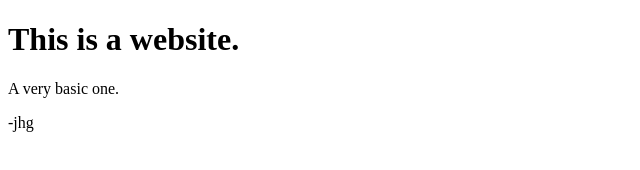
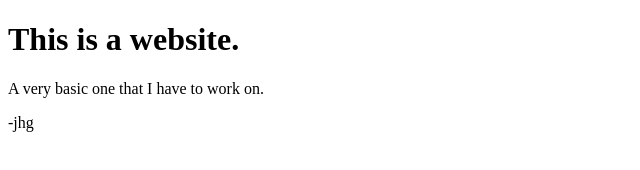
Before and after one commit to jharrisong830/jharrisong830.github.io, a plain HTML site: page index.htm in a window 1280 px wide. Shown: the whole page, without its empty margins (0-640 px from the left). Drawn offline with Linux system fonts and the light colour scheme.

Commit message:
new commit

```diff
--- a/index.htm
+++ b/index.htm
@@ -2,7 +2,7 @@
 <html>
     <body>
         <h1>This is a website.</h1>
-        <p>A very basic one.</p>
+        <p>A very basic one that I have to work on.</p>
         <p>-jhg</p>
     </body>
 </html>
```
